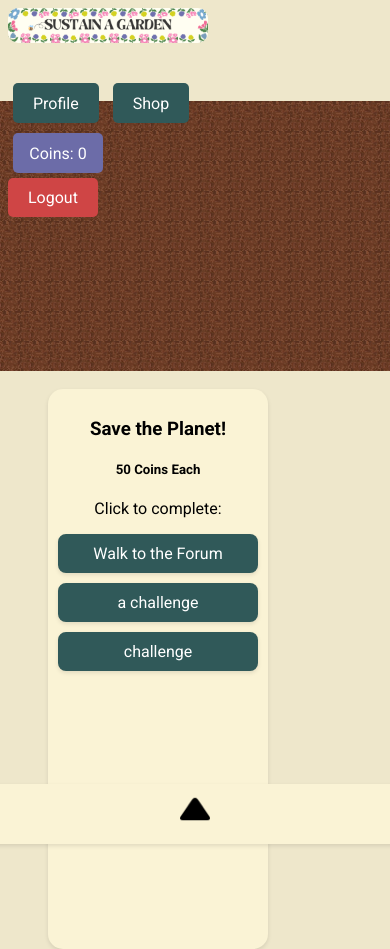
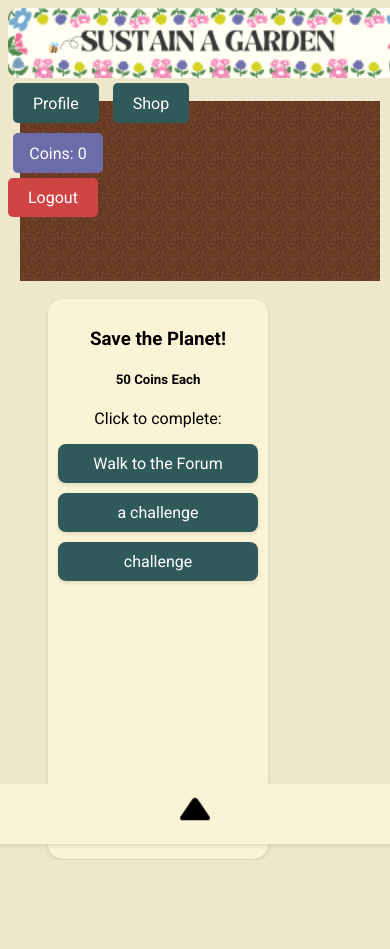
Before and after one commit to TMC330/SustainAGarden, a Django app: page /challenges/ in a window 390 px wide; the page is wider, and only the part inside the window is pictured. After the commit the page ends 860 px from the top of that part, so only its background shows below. Run offline with Django 4.2, Linux system fonts and the light colour scheme; a user stored in the database is signed in; data comes from the database, SQL or seed files in the repository.

Commit message:
Smaller Tiles

```diff
--- a/challenges/static/index/styles.css
+++ b/challenges/static/index/styles.css
@@ -465,28 +465,22 @@ input[name="csrfmiddlewaretoken"] {
         overflow: scroll;
     }
 
-    #title img {
-        width: 200px;
-        height: 35px;
-        border-radius: 10px;
-    }
-
     .nav {
         display: block;
     }
 
     #plot-container {
-        grid-template-columns: repeat(18, 30px);
+        grid-template-columns: repeat(18, 20px);
     }
 
     .tile {
-        height: 30px;
-        width: 30px;
+        height: 20px;
+        width: 20px;
     }
 
     .tile img {
-        max-width: 30px;
-        max-height: 30px;
+        max-width: 20px;
+        max-height: 20px;
     }
 
     #main-container {
```
